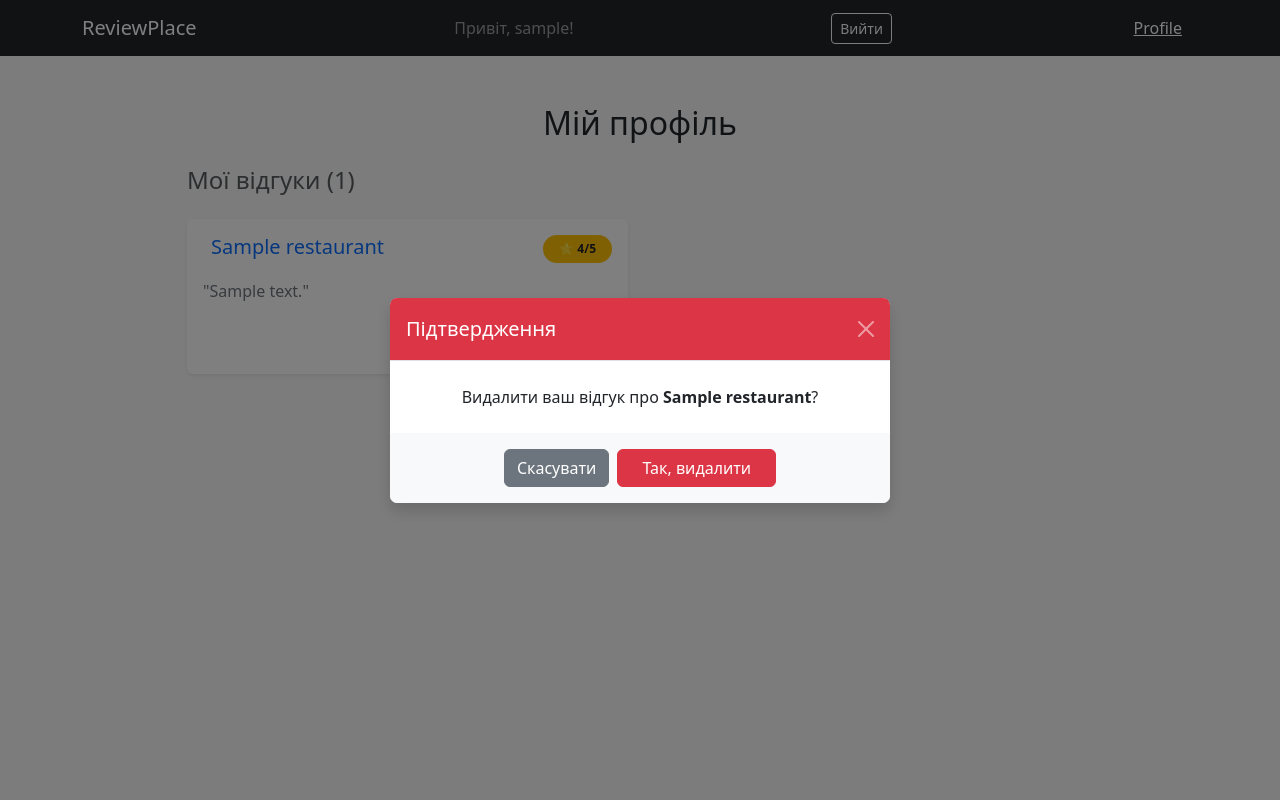
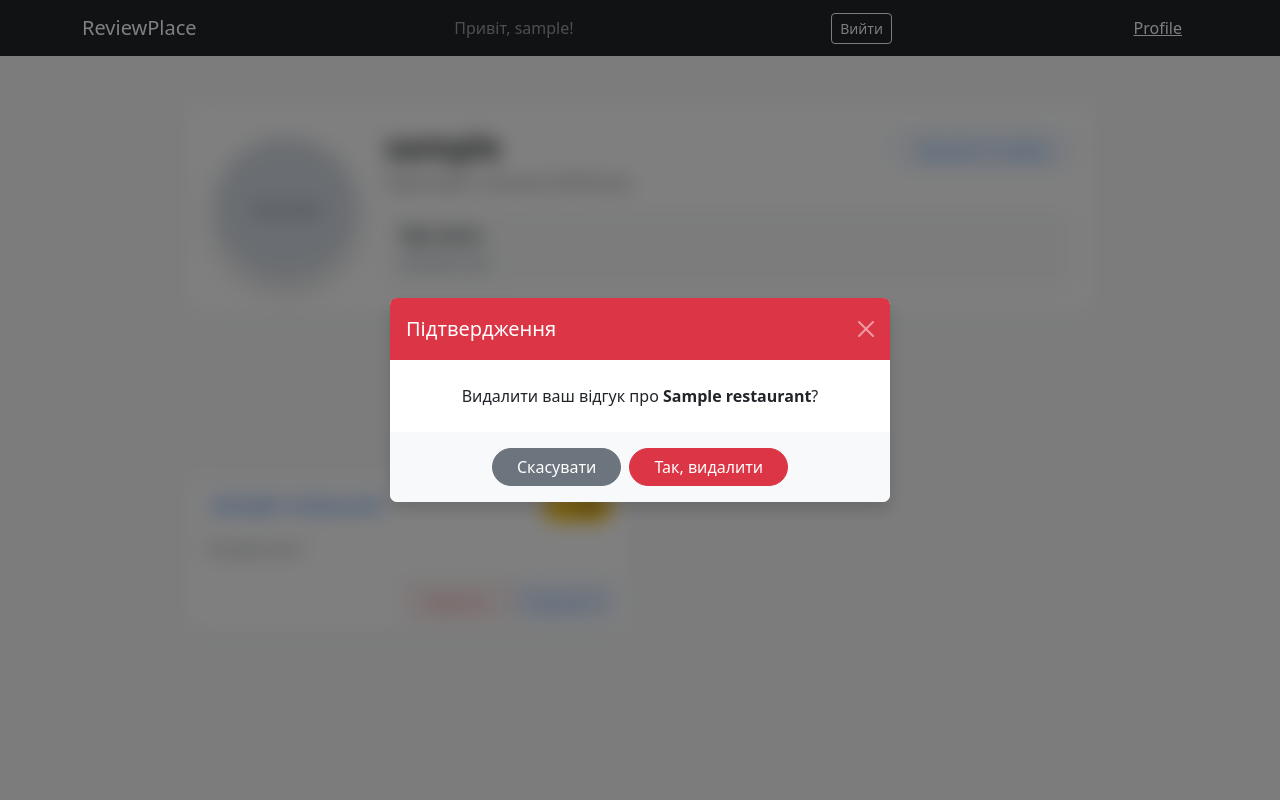
Before and after one commit to Vitaliy250507/django-reviews-app, a Django app: page /review/profile/ in a window 1280 px wide, after a click on "Видалити". Run offline with Django 5.2, Linux system fonts and the light colour scheme; a user stored in the database is signed in; tables that the repository leaves empty hold one stand-in row (values such as "Sample post"); grey boxes marked "Sample" are stand-in pictures.

Commit message:
Ability to edit profile added

```diff
--- a/Review/my_site/review/apps.py
+++ b/Review/my_site/review/apps.py
@@ -3,3 +3,6 @@ from django.apps import AppConfig
 
 class ReviewConfig(AppConfig):
     name = 'review'
+
+    def ready(self):
+        import review.signals  # Обов'язково імпортуй тут!
--- a/Review/my_site/review/templates/registration/profile.html
+++ b/Review/my_site/review/templates/registration/profile.html
@@ -1,11 +1,45 @@
 {% extends 'base.html' %}
 
 {% block content %}
+<div id="main-content">
     <div class="container mt-5">
+        <div class="row justify-content-center mb-5">
+            <div class="col-md-10">
+                <div class="card shadow-sm border-0 p-4">
+                    <div class="d-flex align-items-center flex-column flex-md-row text-center text-md-start">
+                        <div class="me-md-4 mb-3 mb-md-0">
+                            {% if user.profile.avatar %}
+                                <img src="{{ user.profile.avatar.url }}" alt="Avatar" class="rounded-circle shadow" style="width: 150px; height: 150px; object-fit: cover; border: 4px solid #f8f9fa;">
+                            {% else %}
+                                <img src="/static/images/default-avatar.png" alt="No Avatar" class="rounded-circle shadow" style="width: 150px; height: 150px; object-fit: cover;">
+                            {% endif %}
+                        </div>
+
+                        <div class="flex-grow-1">
+                            <div class="d-flex justify-content-between align-items-center flex-column flex-md-row">
+                                <h2 class="mb-1 fw-bold">{{ user.username }}</h2>
+                                <button type="button" class="btn btn-sm btn-outline-primary rounded-pill px-3" data-bs-toggle="modal" data-bs-target="#editProfileModal">
+                                    <i class="bi bi-pencil-square me-1"></i>Редагувати профіль
+                                </button>
+                            </div>
+                            <p class="text-muted mb-3">Користувач з {{ user.date_joined|date:"F Y" }} року</p>
+
+                            <div class="bg-light p-3 rounded">
+                                <h6 class="fw-bold mb-1">Про мене:</h6>
+                                <p class="mb-0 text-secondary">
+                                    {{ user.profile.bio|default:"Цей користувач ще нічого про себе не написав."|linebreaksbr }}
+                                </p>
+                            </div>
+                        </div>
+                    </div>
+                </div>
+            </div>
+        </div>
+
         <div class="row justify-content-center">
             <div class="col-md-10">
-            <h2 class="mb-4 text-center">Мій профіль</h2>
-            <h4 class="mb-4 text-muted">Мої відгуки ({{ reviews.count }})</h4>
+                <h2 class="mb-4 text-center text-dark">Мій профіль</h2>
+                <h4 class="mb-4 text-muted text-center">Мої відгуки ({{ reviews.count }})</h4>
 
                 {% if reviews %}
                     <div class="row row-cols-1 row-cols-md-2 g-4">
@@ -21,12 +55,10 @@
                                                 ⭐ {{ review.rating }}/5
                                             </span>
                                         </div>
-
-                                    <p class="card-text text-secondary mt-3">
+                                        <p class="card-text text-secondary mt-3 italic">
                                             "{{ review.text|truncatechars:150 }}"
                                         </p>
                                     </div>
-
                                     <div class="card-footer bg-transparent border-0 pb-3">
                                         <div class="d-flex justify-content-end gap-2">
                                             <button type="button" class="btn btn-sm btn-outline-danger px-3" data-bs-toggle="modal" data-bs-target="#deleteModal{{ review.id }}">
@@ -35,54 +67,6 @@
                                             <button type="button" class="btn btn-sm btn-outline-primary" data-bs-toggle="modal" data-bs-target="#editModal{{ review.id }}">
                                                 Редагувати
                                             </button>
-                                    </div>
-                                </div>
-                            </div>
-
-                            <div class="modal fade" id="deleteModal{{ review.id }}" tabindex="-1" aria-hidden="true">
-                                <div class="modal-dialog modal-dialog-centered">
-                                    <div class="modal-content shadow border-0">
-                                        <div class="modal-header bg-danger text-white">
-                                            <h5 class="modal-title">Підтвердження</h5>
-                                            <button type="button" class="btn-close btn-close-white" data-bs-dismiss="modal" aria-label="Close"></button>
-                                        </div>
-                                        <div class="modal-body text-center py-4">
-                                            <p class="mb-0">Видалити ваш відгук про <strong>{{ review.restaurant.name }}</strong>?</p>
-                                        </div>
-                                        <div class="modal-footer justify-content-center bg-light border-0">
-                                            <button type="button" class="btn btn-secondary" data-bs-dismiss="modal">Скасувати</button>
-                                            <form action="{% url 'delete_review' review.id %}" method="post" style="display: inline;">
-                                                {% csrf_token %}
-                                                <button type="submit" class="btn btn-danger px-4">Так, видалити</button>
-                                            </form>
-                                        </div>
-                                    </div>
-                                </div>
-                            </div>
-                            <div class="modal fade" id="editModal{{ review.id }}" tabindex="-1" aria-hidden="true">
-                                <div class="modal-dialog modal-dialog-centered">
-                                    <div class="modal-content shadow border-0">
-                                        <form action="{% url 'update_review' review.id %}" method="post">
-                                            {% csrf_token %}
-                                            <div class="modal-header bg-primary text-white">
-                                                <h5 class="modal-title">Редагувати відгук для {{ review.restaurant.name }}</h5>
-                                                <button type="button" class="btn-close btn-close-white" data-bs-dismiss="modal"></button>
-                                            </div>
-                                            <div class="modal-body">
-                                                <div class="mb-3">
-                                                    <label class="form-label">Ваша оцінка</label>
-                                                    <input type="number" name="rating" class="form-control" value="{{ review.rating }}" min="1" max="5">
-                                                </div>
-                                                <div class="mb-3">
-                                                    <label class="form-label">Ваш коментар</label>
-                                                    <textarea name="text" class="form-control" rows="4">{{ review.text }}</textarea>
-                                                </div>
-                                            </div>
-                                            <div class="modal-footer">
-                                                <button type="button" class="btn btn-secondary" data-bs-dismiss="modal">Скасувати</button>
-                                                <button type="submit" class="btn btn-success">Зберегти зміни</button>
-                                            </div>
-                                        </form>
                                         </div>
                                     </div>
                                 </div>
@@ -98,4 +82,114 @@
             </div>
         </div>
     </div>
+</div>
+
+{% for review in reviews %}
+    <div class="modal fade" id="deleteModal{{ review.id }}" aria-hidden="true">
+        <div class="modal-dialog modal-dialog-centered">
+            <div class="modal-content shadow border-0">
+                <div class="modal-header bg-danger text-white border-0">
+                    <h5 class="modal-title">Підтвердження</h5>
+                    <button type="button" class="btn-close btn-close-white" data-bs-dismiss="modal"></button>
+                </div>
+                <div class="modal-body text-center py-4 text-dark">
+                    <p class="mb-0">Видалити ваш відгук про <strong>{{ review.restaurant.name }}</strong>?</p>
+                </div>
+                <div class="modal-footer justify-content-center bg-light border-0">
+                    <button type="button" class="btn btn-secondary rounded-pill px-4" data-bs-dismiss="modal">Скасувати</button>
+                    <form action="{% url 'delete_review' review.id %}" method="post">
+                        {% csrf_token %}
+                        <button type="submit" class="btn btn-danger rounded-pill px-4">Так, видалити</button>
+                    </form>
+                </div>
+            </div>
+        </div>
+    </div>
+
+    <div class="modal fade" id="editModal{{ review.id }}" aria-hidden="true">
+        <div class="modal-dialog modal-dialog-centered">
+            <div class="modal-content shadow-lg border-0 bg-white" style="border-radius: 15px;">
+                <form action="{% url 'update_review' review.id %}" method="post">
+                    {% csrf_token %}
+                    <div class="modal-header bg-primary text-white border-0">
+                        <h5 class="modal-title">Редагувати відгук</h5>
+                        <button type="button" class="btn-close btn-close-white" data-bs-dismiss="modal"></button>
+                    </div>
+                    <div class="modal-body p-4 text-dark text-start">
+                        <div class="mb-3">
+                            <label class="form-label fw-bold">Ваша оцінка</label>
+                            <input type="number" name="rating" class="form-control" value="{{ review.rating }}" min="1" max="5">
+                        </div>
+                        <div class="mb-3">
+                            <label class="form-label fw-bold">Ваш коментар</label>
+                            <textarea name="text" class="form-control" rows="4">{{ review.text }}</textarea>
+                        </div>
+                    </div>
+                    <div class="modal-footer border-0">
+                        <button type="button" class="btn btn-light rounded-pill px-4" data-bs-dismiss="modal">Скасувати</button>
+                        <button type="submit" class="btn btn-primary rounded-pill px-4 shadow-sm">Зберегти зміни</button>
+                    </div>
+                </form>
+            </div>
+        </div>
+    </div>
+{% endfor %}
+
+<div class="modal fade" id="editProfileModal" aria-hidden="true">
+    <div class="modal-dialog modal-dialog-centered">
+        <div class="modal-content border-0 shadow-lg bg-white" style="border-radius: 20px; position: relative; z-index: 1070;">
+            <div class="modal-header border-0 pb-0">
+                <h5 class="modal-title fw-bold text-dark">Налаштування профілю</h5>
+                <button type="button" class="btn-close" data-bs-dismiss="modal" aria-label="Close"></button>
+            </div>
+
+            <form method="post" enctype="multipart/form-data" action="{% url 'edit_profile' %}">
+                {% csrf_token %}
+                <div class="modal-body p-4 text-start text-dark">
+
+                    <div class="mb-4 text-center">
+                        {% if user.profile.avatar %}
+                            <img src="{{ user.profile.avatar.url }}" class="rounded-circle shadow-sm" style="width: 100px; height: 100px; object-fit: cover; border: 3px solid white;">
+                        {% endif %}
+                    </div>
+
+                    <div class="mb-3">
+                        <label for="id_avatar" class="form-label fw-bold small text-uppercase">Змінити фото</label>
+                        <input type="file" name="avatar" id="id_avatar" class="form-control">
+                    </div>
+
+                    <div class="mb-3">
+                        <label for="id_bio" class="form-label fw-bold small text-uppercase">Про мене</label>
+                        <textarea name="bio" id="id_bio" class="form-control" rows="3" placeholder="Розкажіть про себе...">{{ user.profile.bio }}</textarea>
+                    </div>
+                </div>
+
+                <div class="modal-footer border-0 pt-0 justify-content-center pb-4">
+                    <button type="button" class="btn btn-light rounded-pill px-4 me-2" data-bs-dismiss="modal">Скасувати</button>
+                    <button type="submit" class="btn btn-primary rounded-pill px-5 shadow-sm font-weight-bold">Зберегти зміни</button>
+                </div>
+            </form>
+        </div>
+    </div>
+</div>
+
+<style>
+    body.modal-open #main-content {
+        filter: blur(10px);
+        transition: filter 0.3s ease;
+        pointer-events: none;
+    }
+
+    .modal {
+        pointer-events: auto !important;
+        z-index: 1070 !important;
+    }
+
+    .modal-content input, .modal-content textarea {
+        pointer-events: auto !important;
+        position: relative;
+        z-index: 1071;
+    }
+</style>
+
 {% endblock %}
--- a/Review/my_site/review/templates/reviews/restaurant.html
+++ b/Review/my_site/review/templates/reviews/restaurant.html
@@ -28,6 +28,7 @@
             <div class="col-md-6 mb-4">
                 <div class="card h-100 shadow-sm">
                     <div class="card-header bg-dark text-white d-flex justify-content-between align-items-center">
+                        <span><img src="{{ review.user.profile.avatar.url }}"alt="{{ review.user.username }}" class="rounded-circle shadow-sm d-inline-block me-3" style="width: 40px; height: 40px; object-fit: cover; border: 2px solid rgba(255, 255, 255, 0.2);"></span>
                         <span><strong>{{ review.user.username }}</strong></span>
                         <span class="badge bg-warning text-dark">{{ review.rating }} / 5 ★</span>
                     </div>
--- a/Review/my_site/review/urls.py
+++ b/Review/my_site/review/urls.py
@@ -10,5 +10,6 @@ urlpatterns = [
     path('signup/', views.SignUpView.as_view(), name='signup'),
     path('profile/', views.ProfileView.as_view(), name='profile'),
     path('delete/<int:pk>/', views.delete_review, name='delete_review'),
-    path('update/<int:pk>', views.update_review, name='update_review')
+    path('update/<int:pk>', views.update_review, name='update_review'),
+    path('profile/edit/', views.edit_profile, name='edit_profile')
 ]
--- a/Review/my_site/review/views.py
+++ b/Review/my_site/review/views.py
@@ -2,8 +2,8 @@ from django.contrib import messages
 from django.http import HttpResponse
 from django.views.generic.list import ListView
 from django.views.generic import View, TemplateView
-from .models import Restaurant, Review
-from .forms import LoginForm, ReviewForm
+from .models import Restaurant, Review, Profile
+from .forms import LoginForm, ReviewForm, ProfileUpdateImage
 from django.shortcuts import render, redirect, get_object_or_404
 from django.views.generic.detail import DetailView
 from django.contrib.auth.views import LoginView, LogoutView
@@ -106,3 +106,24 @@ def update_review(request, pk):
             form.save()
             return redirect('profile')
     return redirect('profile')
+
+
+@login_required
+def profile_view(request):
+    profile, created = Profile.objects.get_or_create(user=request.user)
+
+    form = ProfileUpdateImage(instance=profile)
+    reviews = Review.objects.filter(user=request.user)
+
+    return render(request, 'reviews/profile.html', {
+        'reviews': reviews,
+        'profile_form': form
+    })
+
+@login_required
+def edit_profile(request):
+    if request.method == 'POST':
+        form = ProfileUpdateImage(request.POST, request.FILES, instance=request.user.profile)
+        if form.is_valid():
+            form.save()
+    return redirect('profile')
```
Also changed, not shown: Review/my_site/review/forms.py (+14 -1 lines), Review/my_site/review/signals.py (added, +13 -0 lines), Review/my_site/review/templates/reviews/edit_profile.html (added, +32 -0 lines). Lines whose indentation alone changed are shown as unchanged.
